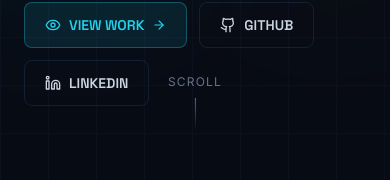
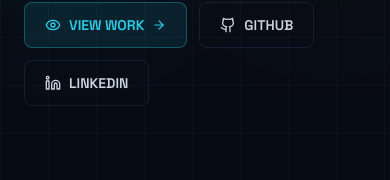
Before and after one commit to Yuvrajtakk/A_Portfolio, a React (Vite) app: page / in a window 390 px wide. Shown: the part 539-719 px from the top of the page. Built offline with nearby package versions, Linux system fonts and the light colour scheme.

Commit message:
fix: apply Phase 4A mobile UX

```diff
--- a/src/components/Hero.tsx
+++ b/src/components/Hero.tsx
@@ -164,7 +164,7 @@
           initial={{ opacity: 0 }}
           animate={{ opacity: 1 }}
           transition={{ delay: 1.2 }}
-          className="absolute bottom-6 left-1/2 -translate-x-1/2 flex flex-col items-center gap-2"
+          className="absolute bottom-6 left-1/2 -translate-x-1/2 hidden xl:flex flex-col items-center gap-2"
         >
           <span className="text-xs uppercase tracking-widest" style={{ color: 'var(--color-text-muted)' }}>
             Scroll
```
